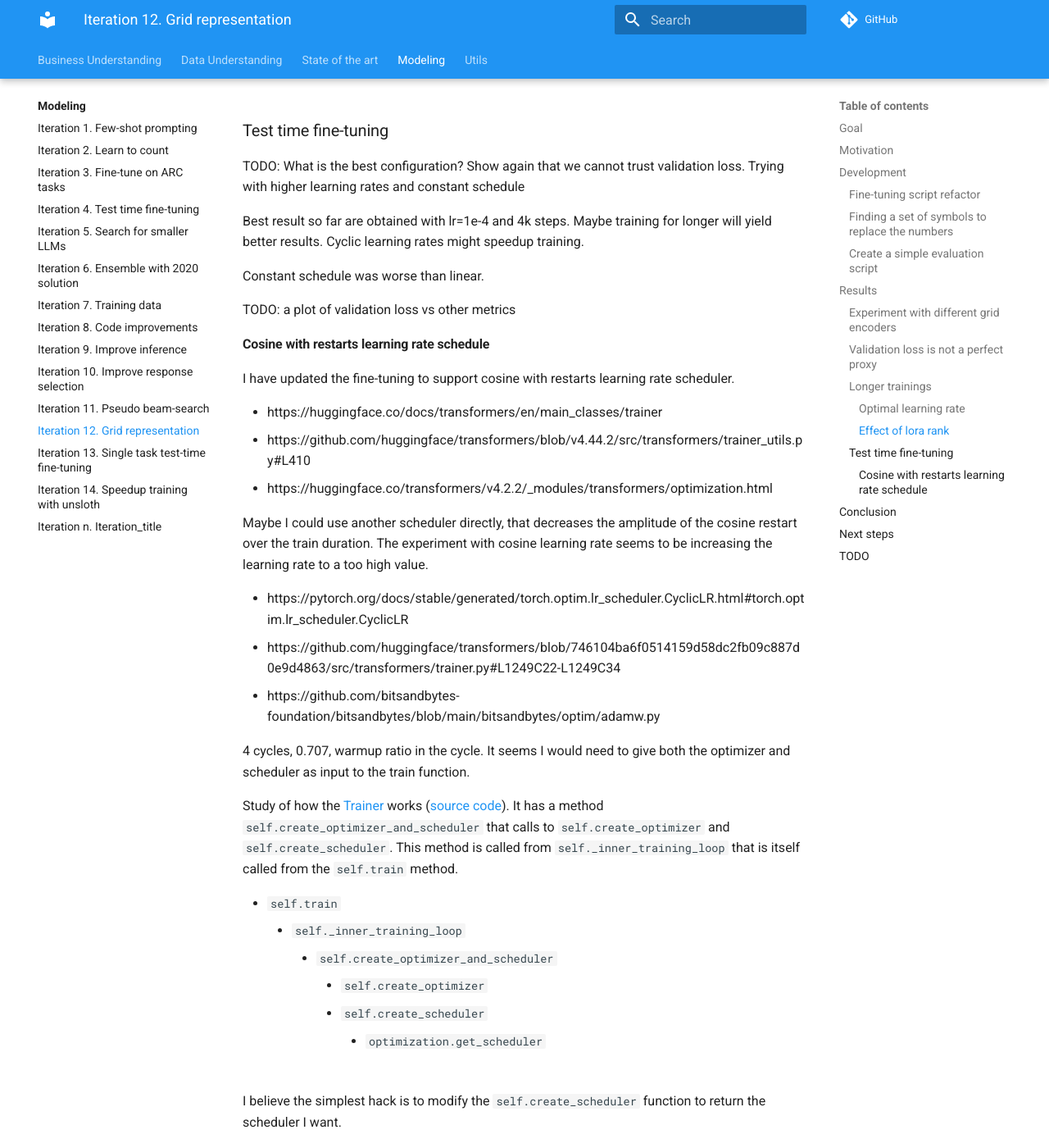
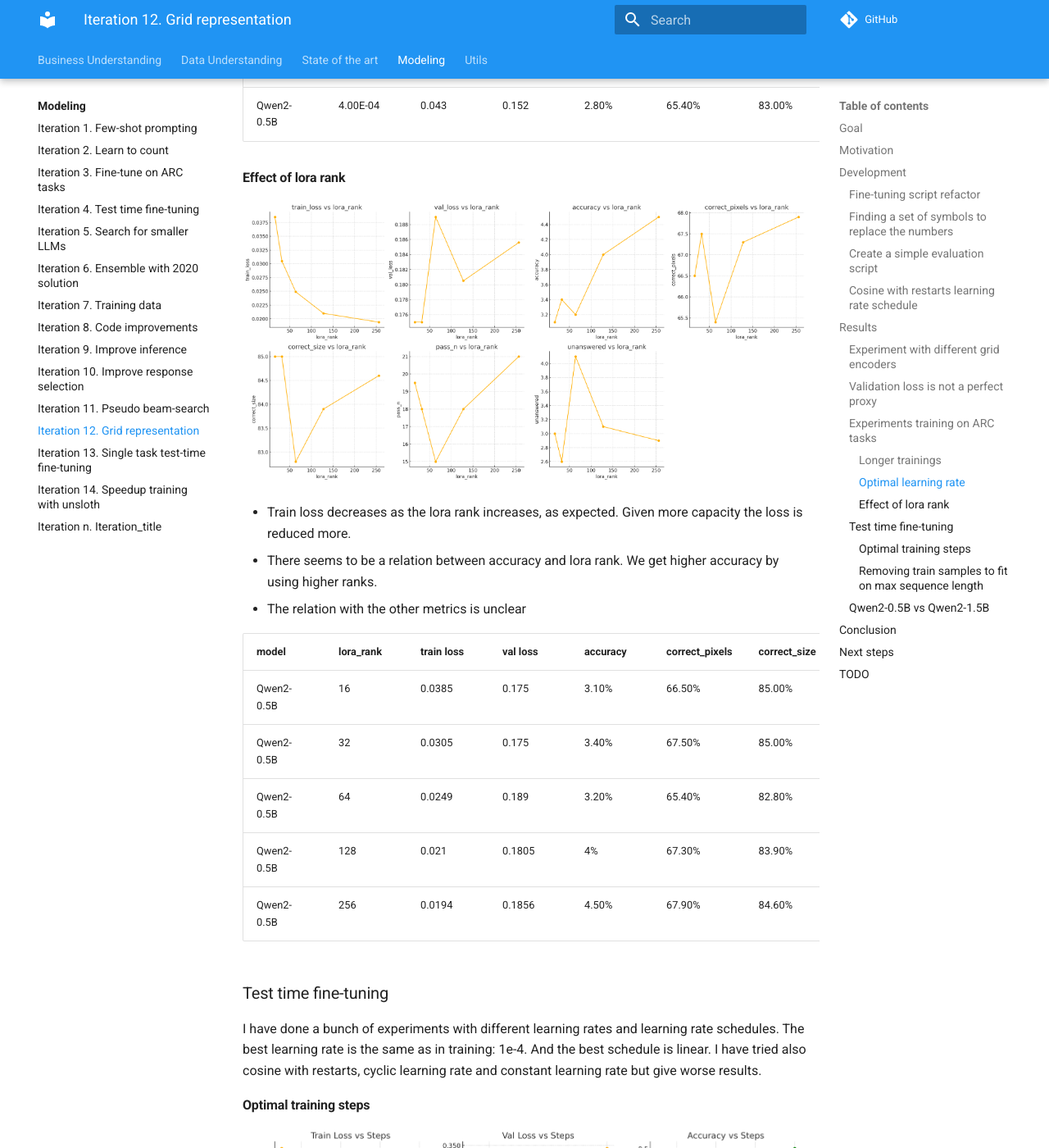
Before and after one commit to zhengjunyao-work/arc24, an MkDocs documentation site: the page built from docs/modeling/Iteration_12_grid_representation.md, in a window 1280 px wide and 1400 px high, scrolled down 4589 px. Shown: the whole window at 82% size. Built offline with MkDocs 1.6.1 and Material for MkDocs 9.7.7, drawn with Linux system fonts in a browser that asks for light colours; comment, search, counter and statistics services are not loaded; some of the changed text lies outside the part shown.

Commit message:
document results

```diff
--- a/docs/modeling/Iteration_12_grid_representation.md
+++ b/docs/modeling/Iteration_12_grid_representation.md
@@ -40,6 +40,35 @@
 
 Thus I have to create either a script or a notebook that simply takes the path of the checkpoint
 that I want to evaluate, and does all the job.
+
+### Cosine with restarts learning rate schedule
+
+I have updated the fine-tuning to support cosine with restarts learning rate scheduler.
+
+- https://huggingface.co/docs/transformers/en/main_classes/trainer
+- https://github.com/huggingface/transformers/blob/v4.44.2/src/transformers/trainer_utils.py#L410
+- https://huggingface.co/transformers/v4.2.2/_modules/transformers/optimization.html
+
+Maybe I could use another scheduler directly, that decreases the amplitude of the cosine restart
+over the train duration. The experiment with cosine learning rate seems to be increasing the learning rate to a too high value.
+
+- https://pytorch.org/docs/stable/generated/torch.optim.lr_scheduler.CyclicLR.html#torch.optim.lr_scheduler.CyclicLR
+- https://github.com/huggingface/transformers/blob/746104ba6f0514159d58dc2fb09c887d0e9d4863/src/transformers/trainer.py#L1249C22-L1249C34
+- https://github.com/bitsandbytes-foundation/bitsandbytes/blob/main/bitsandbytes/optim/adamw.py
+
+4 cycles, 0.707, warmup ratio in the cycle.
+It seems I would need to give both the optimizer and scheduler as input to the train function.
+
+Study of how the [Trainer](https://huggingface.co/docs/transformers/en/main_classes/trainer#trainer) works ([source code](https://github.com/huggingface/transformers/blob/746104ba6f0514159d58dc2fb09c887d0e9d4863/src/transformers/trainer.py#L289)). It has a method `self.create_optimizer_and_scheduler` that calls to `self.create_optimizer` and `self.create_scheduler`. This method is called from `self._inner_training_loop` that is itself called from the `self.train` method.
+
+- `self.train`
+  - `self._inner_training_loop`
+    - `self.create_optimizer_and_scheduler`
+      - `self.create_optimizer`
+      - `self.create_scheduler`
+        - `optimization.get_scheduler`
+
+I believe the simplest hack is to modify the `self.create_scheduler` function to return the scheduler I want.
 
 ## Results
 
@@ -87,7 +116,9 @@
 
 **Validation loss is useful when it decreases, but when it diverges it is no longer correlated with model accuracy**
 
-### Longer trainings
+### Experiments training on ARC tasks
+
+#### Longer trainings
 
 Since I have found that the validation loss was not a good metric, I'm going to train the models for longer.
 
@@ -123,47 +154,35 @@
 
 ### Test time fine-tuning
 
-TODO: What is the best configuration? Show again that we cannot trust validation loss. Trying with higher learning rates and constant schedule
+I have done a bunch of experiments with different learning rates and learning rate schedules. The best
+learning rate is the same as in training: 1e-4. And the best schedule is linear. I have tried also cosine with restarts, cyclic learning rate and constant learning rate but give worse results.
 
-Best result so far are obtained with lr=1e-4 and 4k steps. Maybe training for longer will yield better results.
-Cyclic learning rates might speedup training.
+#### Optimal training steps
 
-Constant schedule was worse than linear.
+![optimal steps](res/2024-09-01-09-55-10.png)
 
-TODO: a plot of validation loss vs other metrics
+We see that the accuracy increases when we fine-tune for longer with test-time fine-tuning. Train loss decreases and validation loss raises. The other metrics do not show a clear relation with the number of training steps.
 
-#### Cosine with restarts learning rate schedule
+| steps | train loss | val loss | accuracy | correct_pixels | correct_size | pass_n |
+|-------|------------|----------|----------|----------------|--------------|--------|
+| 1000  | 0.044      | 0.17     | 6.70%    | 67.90%         | 83.30%       | 28.00% |
+| 2000  | 0.0248     | 0.215    | 7.80%    | 67.00%         | 81.60%       | 26.50% |
+| 4000  | 0.0066     | 0.275    | 8.70%    | 69.00%         | 83.80%       | 29.50% |
+| 8000  | 0.00167    | 0.346    | 9.50%    | 68.10%         | 82.10%       | 25.50% |
 
-I have updated the fine-tuning to support cosine with restarts learning rate scheduler.
+Just by fine-tuning for longer we are able to increase accuracy by 3% (from 6% to 9%).
 
-- https://huggingface.co/docs/transformers/en/main_classes/trainer
-- https://github.com/huggingface/transformers/blob/v4.44.2/src/transformers/trainer_utils.py#L410
-- https://huggingface.co/transformers/v4.2.2/_modules/transformers/optimization.html
+#### Removing train samples to fit on max sequence length
 
-Maybe I could use another scheduler directly, that decreases the amplitude of the cosine restart
-over the train duration. The experiment with cosine learning rate seems to be increasing the learning rate to a too high value.
+### Qwen2-0.5B vs Qwen2-1.5B
 
-- https://pytorch.org/docs/stable/generated/torch.optim.lr_scheduler.CyclicLR.html#torch.optim.lr_scheduler.CyclicLR
-- https://github.com/huggingface/transformers/blob/746104ba6f0514159d58dc2fb09c887d0e9d4863/src/transformers/trainer.py#L1249C22-L1249C34
-- https://github.com/bitsandbytes-foundation/bitsandbytes/blob/main/bitsandbytes/optim/adamw.py
-
-4 cycles, 0.707, warmup ratio in the cycle.
-It seems I would need to give both the optimizer and scheduler as input to the train function.
-
-Study of how the [Trainer](https://huggingface.co/docs/transformers/en/main_classes/trainer#trainer) works ([source code](https://github.com/huggingface/transformers/blob/746104ba6f0514159d58dc2fb09c887d0e9d4863/src/transformers/trainer.py#L289)). It has a method `self.create_optimizer_and_scheduler` that calls to `self.create_optimizer` and `self.create_scheduler`. This method is called from `self._inner_training_loop` that is itself called from the `self.train` method.
-
-- `self.train`
-  - `self._inner_training_loop`
-    - `self.create_optimizer_and_scheduler`
-      - `self.create_optimizer`
-      - `self.create_scheduler`
-        - `optimization.get_scheduler`
-
-I believe the simplest hack is to modify the `self.create_scheduler` function to return the scheduler I want.
+TODO: what is the effect of test-time fine-tuning?
 
 ## Conclusion
 
 The biggest finding of this iteration is that validation loss is only useful when it decreases, once it starts to diverge it is no longer useful.
+
+It seems that using higher lora ranks gives more accurate models.
 
 ## Next steps
 
```
Also changed, not shown: other parts of docs/modeling/Iteration_12_grid_representation.md (+3 -3 lines), docs/modeling/res/2024-09-01-09-55-10.png (added).
